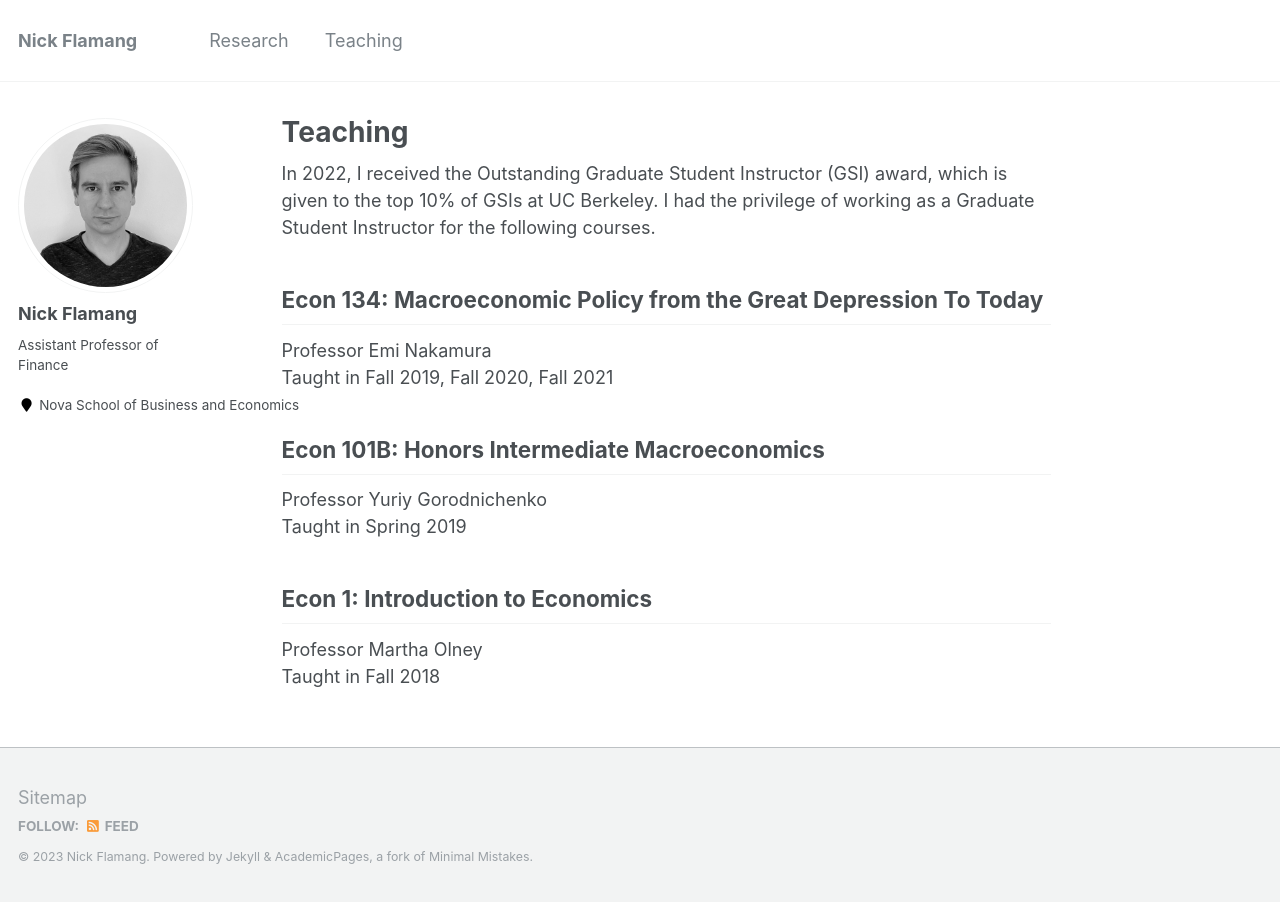
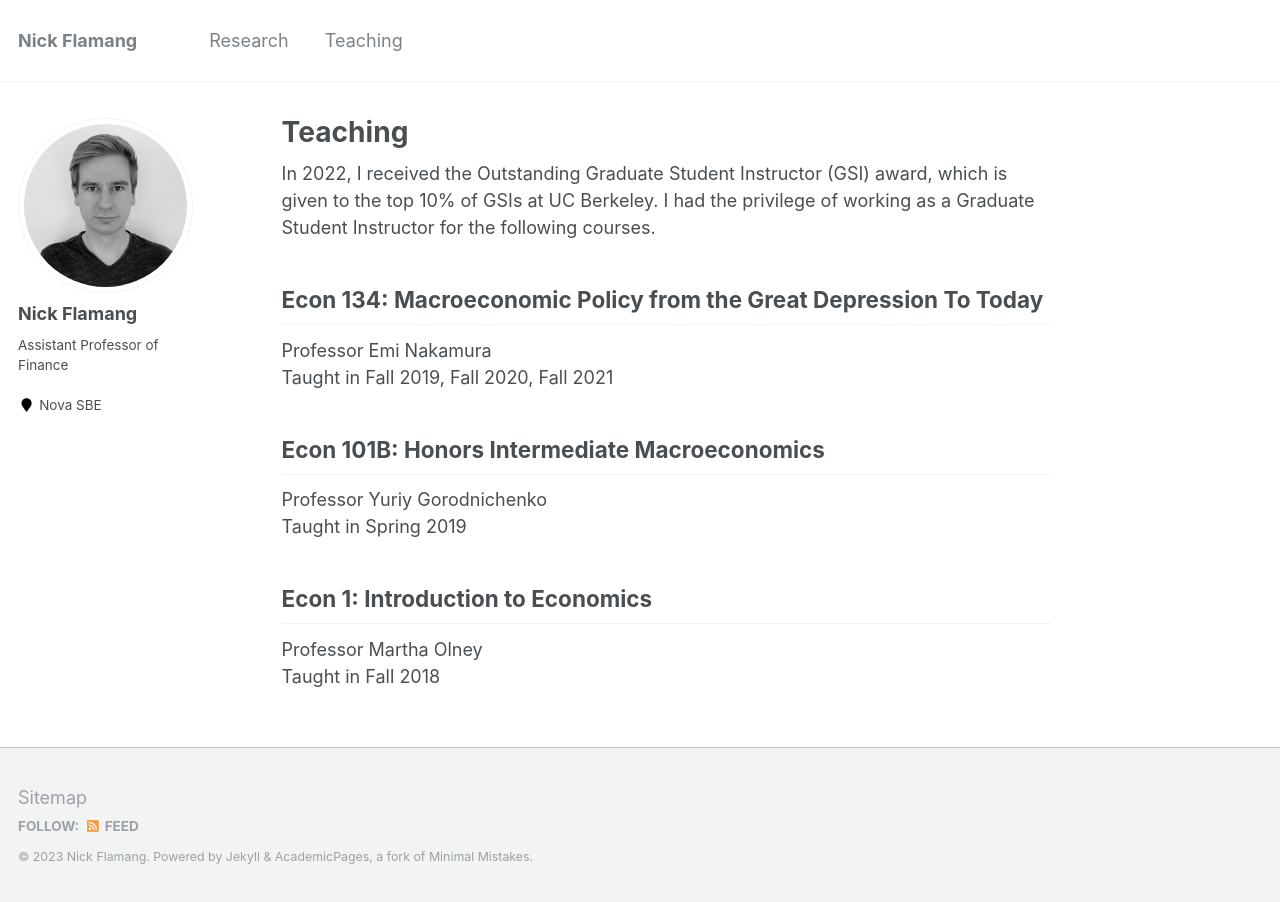
Before and after one commit to nickflamang/nickflamang.github.io, a Jekyll site: the page built from teaching.md, in a window 1280 px wide. Built offline with Jekyll 4.4.1, drawn with Linux system fonts in a browser that asks for light colours.

Commit message:
Update _config.yml

```diff
--- a/_config.yml
+++ b/_config.yml
@@ -84,7 +84,7 @@ author:
   avatar           : "nick_website.jpg"
   bio              : "Assistant Professor of Finance"
   location         : #"Carcavelos, Portugal"
-  employer         : "Nova School of Business and Economics"
+  employer         : "Nova SBE"
   pubmed           :
   googlescholar    :
   email            :
```
